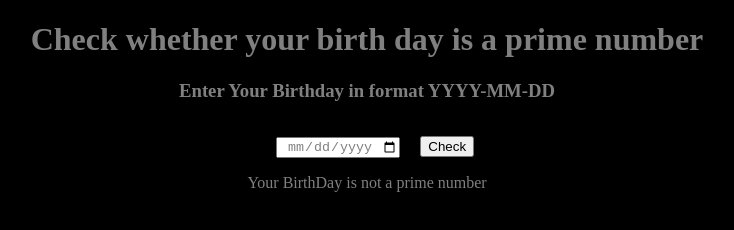
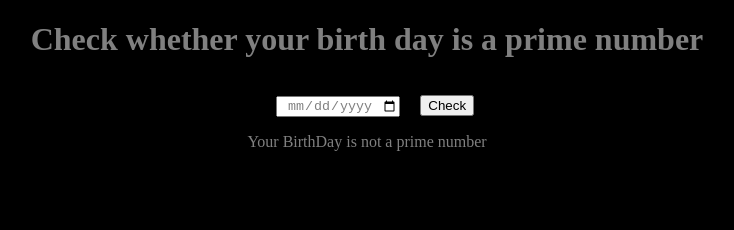
Before and after one commit to sdhamani/Birthday---Prime-Number, a plain HTML site: page index.html in a window 1280 px wide. Both pictures are taken after a click on the button "Check". Shown: the whole page, without its empty margins (273-1007 px from the left). Drawn offline with Linux system fonts and the light colour scheme.

Commit message:
Added a hint

```diff
--- a/app.js
+++ b/app.js
@@ -16,6 +16,9 @@ var isPrime = true;
 
 
 function checkYear() {
+
+    document.getElementById('hint').innerHTML  = "";
+
     var array = (input.value).split("-");
     var birthDay = array[2];
 
--- a/index.html
+++ b/index.html
@@ -10,7 +10,7 @@
 <body>
     <h1 class="heading">Check whether your birth day is a prime number</h1>
 
-    <h3 class="heading">Enter Your Birthday in format YYYY-MM-DD</h3>
+    <h3 class="heading" id="hint" >Enter Your Birthday in format YYYY-MM-DD</h3>
 
     <input id="input" type="date"></input>
 
```
